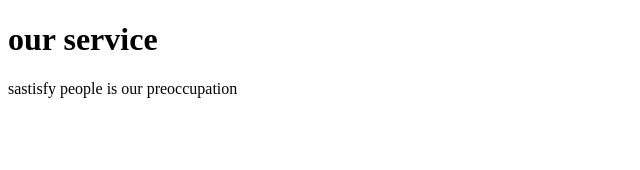
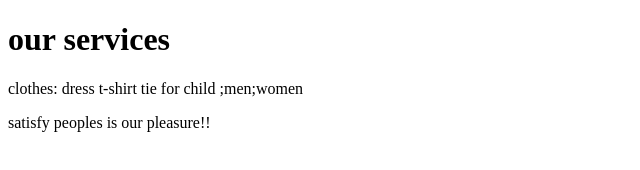
Before and after one commit to malouchou/portfolio-exo-github, a plain HTML site: page index.html in a window 1280 px wide. Shown: the whole page, without its empty margins (0-640 px from the left). Drawn offline with Linux system fonts and the light colour scheme.

Commit message:
Update index.html

```diff
--- a/index.html
+++ b/index.html
@@ -2,12 +2,14 @@
 <html lang="en">
     <heard>
         <meta charset="utf-8">
-        <title></title>
+        <title>siashop</title>
         <boby>
 
-            <h1>our service</h1>
-            <p>sastisfy people is our preoccupation</p>
+            <h1>our services</h1>
+            <p>clothes: dress t-shirt  tie
+            for child ;men;women</p>
 
+            <p>satisfy peoples is our pleasure!!</p>
 
       </head>
 </html>
```
